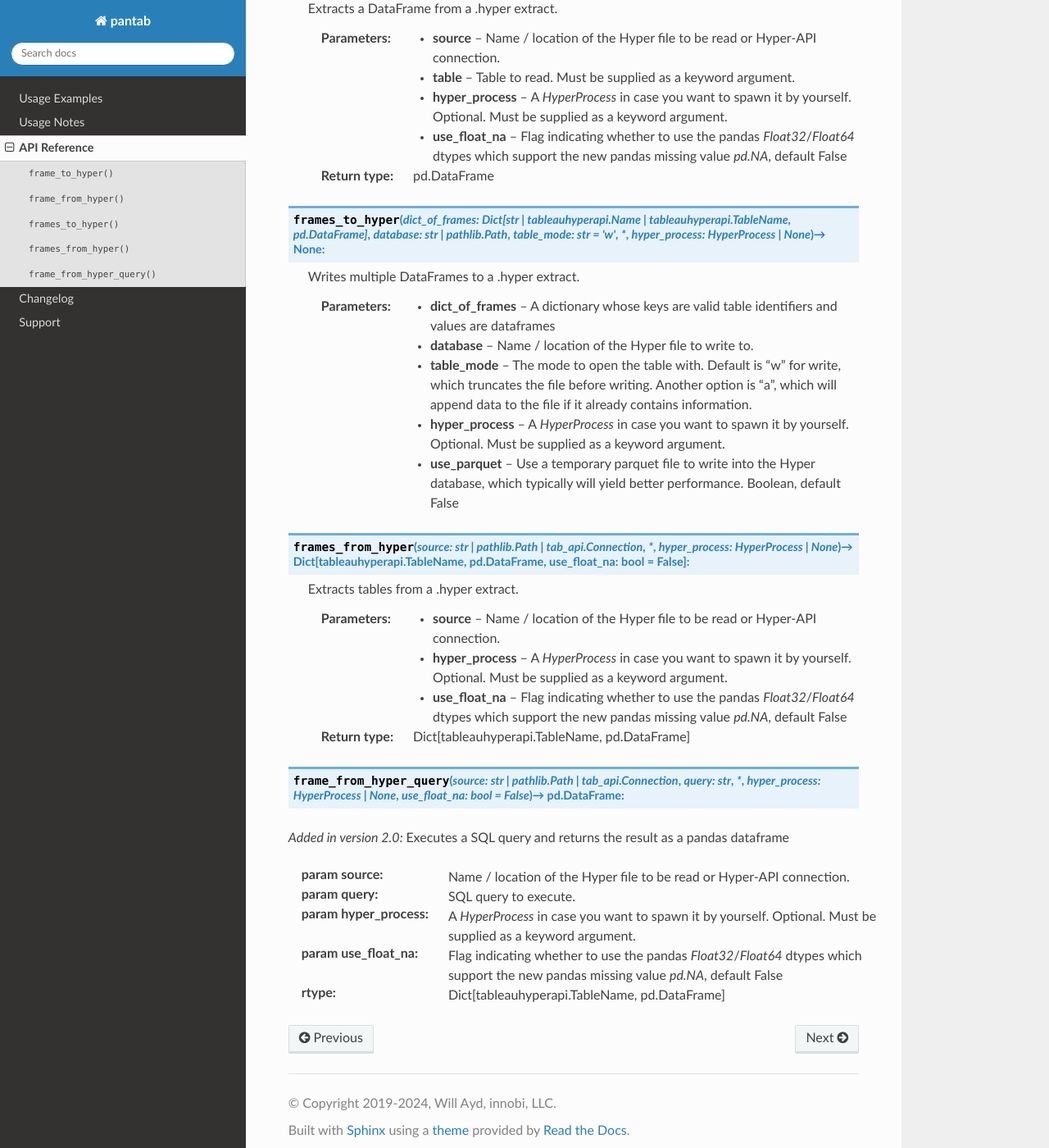
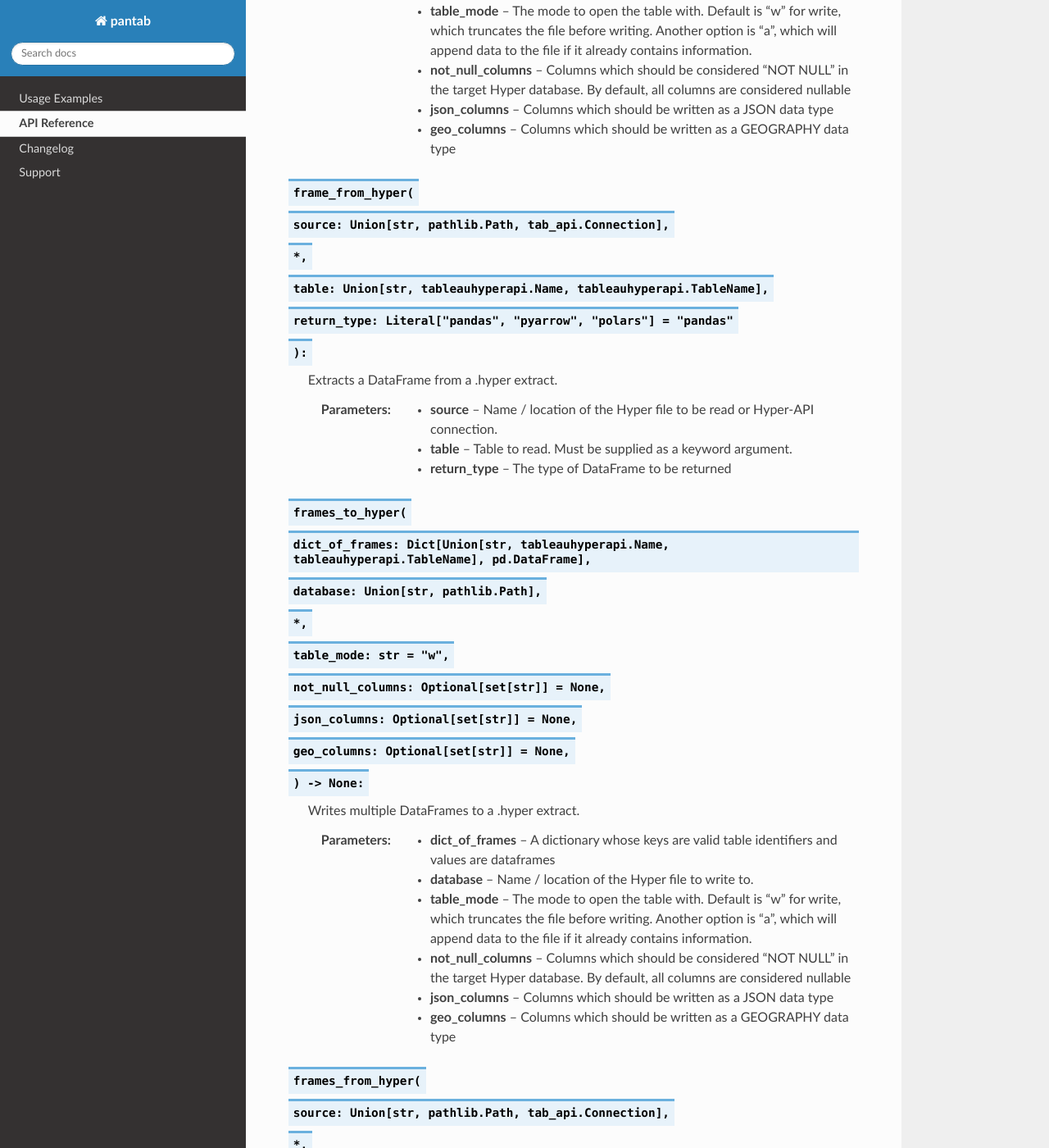
Before and after one commit to innobi/pantab, a Sphinx documentation site: the page built from doc/source/api.rst, in a window 1280 px wide and 1400 px high, scrolled down 617 px. Shown: the whole window at 82% size. Built offline with Sphinx 7.4.7 and the Read the Docs theme 2.0.0, drawn with Linux system fonts in a browser that asks for light colours; some of the changed text lies outside the part shown.

```diff
--- a/doc/source/api.rst
+++ b/doc/source/api.rst
@@ -1,7 +1,15 @@
 API Reference
 =============
 
-.. py:function:: frame_to_hyper(df: pd.DataFrame, database: Union[str, pathlib.Path], *, table: Union[str, tableauhyperapi.Name, tableauhyperapi.TableName], table_mode: str = "w", hyper_process: Optional[HyperProcess]) -> None:
+.. py:function:: frame_to_hyper(df: pd.DataFrame,
+                     database: Union[str, pathlib.Path],
+                     *,
+                     table: Union[str, tableauhyperapi.Name, tableauhyperapi.TableName],
+                     table_mode: str = "w",
+                     not_null_columns: Optional[set[str]] = None,
+                     json_columns: Optional[set[str]] = None,
+                     geo_columns: Optional[set[str]] = None,
+                 ) -> None:
 
    Convert a DataFrame to a .hyper extract.
 
@@ -9,49 +17,64 @@ API Reference
    :param database: Name / location of the Hyper file to write to.
    :param table: Table to write to. Must be supplied as a keyword argument.
    :param table_mode: The mode to open the table with. Default is "w" for write, which truncates the file before writing. Another option is "a", which will append data to the file if it already contains information.
-   :param hyper_process: A `HyperProcess` in case you want to spawn it by yourself. Optional. Must be supplied as a keyword argument.
-   :param use_parquet: Use a temporary parquet file to write into the Hyper database, which typically will yield better performance. Boolean, default False
+   :param not_null_columns: Columns which should be considered "NOT NULL" in the target Hyper database. By default, all columns are considered nullable
+   :param json_columns: Columns which should be written as a JSON data type
+   :param geo_columns: Columns which should be written as a GEOGRAPHY data type
 
-
-.. py:function:: frame_from_hyper(source: Union[str, pathlib.Path, tab_api.Connection], *, table: Union[str, tableauhyperapi.Name, tableauhyperapi.TableName], hyper_process: Optional[HyperProcess], use_float_na: bool = False) -> pd.DataFrame:
+.. py:function:: frame_from_hyper(
+                     source: Union[str, pathlib.Path, tab_api.Connection],
+                     *,
+                     table: Union[str, tableauhyperapi.Name, tableauhyperapi.TableName],
+                     return_type: Literal["pandas", "pyarrow", "polars"] = "pandas"
+                 ):
 
    Extracts a DataFrame from a .hyper extract.
 
    :param source: Name / location of the Hyper file to be read  or Hyper-API connection.
    :param table: Table to read. Must be supplied as a keyword argument.
-   :param hyper_process: A `HyperProcess` in case you want to spawn it by yourself. Optional. Must be supplied as a keyword argument.
-   :param use_float_na: Flag indicating whether to use the pandas `Float32`/`Float64` dtypes which support the new pandas missing value  `pd.NA`, default False
-   :rtype: pd.DataFrame
+   :param return_type: The type of DataFrame to be returned
 
 
-.. py:function:: frames_to_hyper(dict_of_frames: Dict[Union[str, tableauhyperapi.Name, tableauhyperapi.TableName], pd.DataFrame], database: Union[str, pathlib.Path], table_mode: str = "w", *, hyper_process: Optional[HyperProcess]) -> None:
+.. py:function:: frames_to_hyper(
+                     dict_of_frames: Dict[Union[str, tableauhyperapi.Name, tableauhyperapi.TableName], pd.DataFrame],
+                     database: Union[str, pathlib.Path],
+                     *,
+                     table_mode: str = "w",
+                     not_null_columns: Optional[set[str]] = None,
+                     json_columns: Optional[set[str]] = None,
+                     geo_columns: Optional[set[str]] = None,
+                 ) -> None:
 
    Writes multiple DataFrames to a .hyper extract.
 
    :param dict_of_frames: A dictionary whose keys are valid table identifiers and values are dataframes
    :param database: Name / location of the Hyper file to write to.
    :param table_mode: The mode to open the table with. Default is "w" for write, which truncates the file before writing. Another option is "a", which will append data to the file if it already contains information.
-   :param hyper_process: A `HyperProcess` in case you want to spawn it by yourself. Optional. Must be supplied as a keyword argument.
-   :param use_parquet: Use a temporary parquet file to write into the Hyper database, which typically will yield better performance. Boolean, default False
+   :param not_null_columns: Columns which should be considered "NOT NULL" in the target Hyper database. By default, all columns are considered nullable
+   :param json_columns: Columns which should be written as a JSON data type
+   :param geo_columns: Columns which should be written as a GEOGRAPHY data type
 
-.. py:function:: frames_from_hyper(source: Union[str, pathlib.Path, tab_api.Connection], *, hyper_process: Optional[HyperProcess]) -> Dict[tableauhyperapi.TableName, pd.DataFrame, use_float_na: bool = False]:
+.. py:function:: frames_from_hyper(
+                     source: Union[str, pathlib.Path, tab_api.Connection],
+                     *,
+                     return_type: Literal["pandas", "pyarrow", "polars"] = "pandas"
+                 ) -> dict:
 
    Extracts tables from a .hyper extract.
 
    :param source: Name / location of the Hyper file to be read  or Hyper-API connection.
-   :param hyper_process: A `HyperProcess` in case you want to spawn it by yourself. Optional. Must be supplied as a keyword argument.
-   :param use_float_na: Flag indicating whether to use the pandas `Float32`/`Float64` dtypes which support the new pandas missing value  `pd.NA`, default False
-   :rtype: Dict[tableauhyperapi.TableName, pd.DataFrame]
+   :param return_type: The type of DataFrame to be returned
 
 
-.. py:function:: frame_from_hyper_query(source: Union[str, pathlib.Path, tab_api.Connection], query: str, *, hyper_process: Optional[HyperProcess], use_float_na: bool = False) -> pd.DataFrame:
-
-.. versionadded:: 2.0
+.. py:function:: frame_from_hyper_query(
+                     source: Union[str, pathlib.Path, tab_api.Connection],
+                     query: str,
+                     *,
+                     return_type: Literal["pandas", "polars", "pyarrow"] = "pandas",
+                 ):
 
    Executes a SQL query and returns the result as a pandas dataframe
 
    :param source: Name / location of the Hyper file to be read  or Hyper-API connection.
    :param query: SQL query to execute.
-   :param hyper_process: A `HyperProcess` in case you want to spawn it by yourself. Optional. Must be supplied as a keyword argument.
-   :param use_float_na: Flag indicating whether to use the pandas `Float32`/`Float64` dtypes which support the new pandas missing value  `pd.NA`, default False
-   :rtype: Dict[tableauhyperapi.TableName, pd.DataFrame]
+   :param return_type: The type of DataFrame to be returned
--- a/doc/source/caveats.rst
+++ /dev/null
@@ -1,92 +0,0 @@
-Usage Notes
-===========
-
-.. _compatability:
-
-TableauHyperAPI Compatability
------------------------------
-
-pantab leverages C/C++ code to reduce any Python overhead and maximize performance of reads / writes. Unfortunately, the Tableau Hyper API does not currently make guarantees around ABI stability, so not every version of pantab works with every version of the Hyper API. The known compatability matrix is:
-
-+-------+-----------+
-|pantab |Hyper      |
-|version|API        |
-|       |version    |
-+=======+===========+
-|<=2.1.X|<0.0.14567 |
-+-------+-----------+
-|>=3.X  |>=0.0.14567|
-+-------+-----------+
-
-If you are using supported versions and still encounter runtime compatability issues, please open a bug report on the `pantab Github issues page <https://github.com/innobi/pantab/issues>`_
-
-
-Type Mapping
-------------
-
-pantab maps the following dtypes from pandas to the equivalent column type in Tableau.
-
-+--------------------+-----------------+------------+
-|Dtype               |Tableau Type     |Nullability |
-+====================+=================+============+
-|int16               |SMALLINT         |NOT NULLABLE|
-+--------------------+-----------------+------------+
-|int32               |INT              |NOT NULLABLE|
-+--------------------+-----------------+------------+
-|int64               |BIGINT           |NOT NULLABLE|
-+--------------------+-----------------+------------+
-|Int16               |SMALLINT         |NULLABLE    |
-+--------------------+-----------------+------------+
-|Int32               |INT              |NULLABLE    |
-+--------------------+-----------------+------------+
-|Int64               |BIGINT           |NULLABLE    |
-+--------------------+-----------------+------------+
-|float32             |DOUBLE           |NULLABLE    |
-+--------------------+-----------------+------------+
-|float64             |DOUBLE           |NULLABLE    |
-+--------------------+-----------------+------------+
-|Float32             |DOUBLE           |NULLABLE    |
-+--------------------+-----------------+------------+
-|Float64             |DOUBLE           |NULLABLE    |
-+--------------------+-----------------+------------+
-|bool                |BOOL             |NOT NULLABLE|
-+--------------------+-----------------+------------+
-|boolean             |BOOL             |NULLABLE    |
-+--------------------+-----------------+------------+
-|datetime64[ns]      |TIMESTAMP        |NULLABLE    |
-+--------------------+-----------------+------------+
-|datetime64[ns, UTC] |TIMESTAMP_WITH_TZ|Nullable    |
-+--------------------+-----------------+------------+
-|timedelta64[ns]     |INTERVAL         |NULLABLE    |
-+--------------------+-----------------+------------+
-|object              |TEXT             |NULLABLE    |
-+--------------------+-----------------+------------+
-|string              |TEXT             |NULLABLE    |
-+--------------------+-----------------+------------+
-
-Any dtype not explicitly listed in the above table will raise a ValueError if trying to write out data.
-
-When reading data through ``frame_from_hyper_query``, pantab will always assume that all result columns are nullable.
-
-.. versionadded:: 1.0.0
-   If using pandas 1.0 and above, text data will be read back into a ``string`` dtype rather than an ``object`` dtype.
-
-.. note::
-
-   Most objects can maintain their type when "round-tripping" to/from Hyper extracts, with the exception of the float32 object as only DOUBLE is available for floating point storage in Hyper. After pandas 1.0 / pantab 1.0, object dtypes written will be read back in as string. Also, reading data back through ``frame_from_hyper_query`` will likely read back different dtypes, as ``frame_from_hyper_query`` assumes all columns to be nullable.
-
-Index / Column Handling
------------------------
-A pandas DataFrame always comes with an ``Index`` used to slice / access rows. No such concept exists in Tableau, so this will be implicitly dropped when writing Hyper extracts.
-
-With respect to columns, note that Tableau stores column labels internally as a string. You *may* be able to write non-string objects to the database (this is left to the underlying Hyper API to decide) but reading those objects back is not a lossless operation and will always return strings.
-
-Datetime Timezone Handling
---------------------------
-
-Timezones are not supported in Hyper Extracts. Attempting to write a timezone aware array to an extract will result in an error that the dtype is not supported. The only option to write dates with timezone information would be to make the data timezone naive. You may also consider storing the timezone in a separate column as part of the extract to avoid losing information.
-
-Timedelta Components
---------------------
-
-The ``pd.Timedelta`` and the ``Interval`` exposed by the Hyper API have similar but different storage mechanisms that may cause inconsistencies. Specifically, a `pd.Timedelta` does not have a month component to it, so reading ``Interval`` objects from a Hyper Extract that have this component will raise a ``TypeError``.  The Hyper API's ``Interval`` only offers storage of days and microseconds (aside from months). pantab will convert hours, minutes, seconds, etc... into microseconds for you, but reading that information back from a Hyper extract is lossy and will only provide back the microsecond storage.
--- a/doc/source/conf.py
+++ b/doc/source/conf.py
@@ -5,7 +5,7 @@ from typing import List
 project = "pantab"
 copyright = "2019-2024, Will Ayd, innobi, LLC"
 author = "Will Ayd, innobi, LLC"
-release = "4.0.0.rc2"
+release = "4.0.0"
 
 
 # -- General configuration ---------------------------------------------------
--- a/doc/source/examples.rst
+++ b/doc/source/examples.rst
@@ -113,8 +113,6 @@ Please note that ``table_mode="a"`` will create the table(s) if they do not alre
 Issuing SQL queries
 -------------------
 
-.. versionadded:: 2.0
-
 With ``frame_from_hyper_query``, one can execute SQL queries against a Hyper file and retrieve the resulting data as a DataFrame. This can be used, e.g. to retrieve only a part of the data (using a ``WHERE`` clause) or to offload computations to Hyper.
 
 .. code-block:: python
@@ -153,8 +151,6 @@ With ``frame_from_hyper_query``, one can execute SQL queries against a Hyper fil
 Providing your own HyperProcess
 -------------------------------
 
-.. versionadded:: 2.0
-
 For convenience, pantab's functions internally spawn a `HyperProcess <https://tableau.github.io/hyper-db/docs/hyper-api/hyper_process>`_. In case you prefer to spawn your own ``HyperProcess``, you can supply it to pantab through the ``hyper_process`` keyword argument.
 
 By using your own ``HyperProcess``, you have full control over all its startup paramters.
@@ -188,40 +184,55 @@ By reusing the same ``HyperProcess`` for multiple operations, we also save a few
        pt.frame_to_hyper(df, "example.hyper", table="animals", table_mode="a", hyper_process=hyper)
 
 
-Providing your own Hyper Connection
------------------------------------
+Bring your own DataFrame
+------------------------
 
-.. versionadded:: 2.0
+.. versionadded:: 4.0
 
-In order to interface with Hyper, pantab functions need a HyperAPI `Connection <https://tableau.github.io/hyper-db/docs/hyper-api/connection>`_ to interface with Hyper.
-For convenience, pantab creates those connections implicitly for you.
-However, establishing a connection is not for free, and by reusing the same ``Connection`` for multiple operations, we can save time.
-Hence, pantab also allows you to pass in a HyperAPI connection instead of the name / location of your Hyper file.
+When pantab was first created, pandas was the dominant DataFrame library. In the years since then, many competing libraries have cropped up which all provide different advantages. To give users the most flexibility, pantab provides first class support for exchanging `pandas <https://pandas.pydata.org/>`_, `polars <https://pola.rs/>`_ and `pyarrow <https://arrow.apache.org/docs/python/index.html>`_ DataFrames. To wit, all of the following code samples will produce an equivalent Hyper file:
 
 .. code-block:: python
 
+   import pantab as pt
+
    import pandas as pd
-   import pantab as pt
-   from tableauhyperapi import HyperProcess, Telemetry, Connection, CreateMode
+   df = pd.DataFrame({"col": [1, 2, 3]})
+   pt.frame_to_hyper(df, "example.hyper", table="test")
 
-   df = pd.DataFrame([
-       ["dog", 4],
-       ["cat", 4],
-       ["centipede", 100],
-   ], columns=["animal", "num_of_legs"])
-   path = "example.hyper"
+   import pyarrow as pa
+   tbl = pa.Table.from_arrays([pa.array([1, 2, 3])], names=["col"])
+   pt.frame_to_hyper(tbl, "example.hyper", table="test")
 
-   with HyperProcess(Telemetry.DO_NOT_SEND_USAGE_DATA_TO_TABLEAU) as hyper:
-       pt.frames_to_hyper({"animals": df}, path, hyper_process=hyper)
+   import polars as pl
+   df = pl.DataFrame({"col": [1, 2, 3]})
+   pt.frame_to_hyper(df, "example.hyper", table="test")
 
-       with Connection(hyper.endpoint, path, CreateMode.NONE) as connection:
-            query = """
-            SELECT animal
-            FROM animals
-            WHERE num_of_legs > 4
-            """
-            many_legs_df = pt.frame_from_hyper_query(connection, query)
-            print(many_legs_df)
+As far as reading is concerned, you can control the type of DataFrame you receive back via the ``return_type`` keyword. pandas remains the default
 
-            all_animals = pt.frame_from_hyper(connection, table="animals")
-            print(all_animals)
+.. code-block:: python
+
+   >>> pt.frame_from_hyper("example.hyper", table="test")  # pandas by default
+      col
+   0    1
+   1    2
+   2    3
+   >>> pt.frame_from_hyper("example.hyper", table="test", return_type="pyarrow")
+   pyarrow.Table
+   col: int64
+   ----
+   col: [[1,2,3]]
+   >>> pt.frame_from_hyper("example.hyper", table="test", return_type="polars")
+   shape: (3, 1)
+   ┌─────┐
+   │ col │
+   │ --- │
+   │ i64 │
+   ╞═════╡
+   │ 1   │
+   │ 2   │
+   │ 3   │
+   └─────┘
+
+.. note::
+
+   Technically pantab is able to *write* any DataFrame library that implements the `Arrow PyCapsule Interface <https://arrow.apache.org/docs/format/CDataInterface/PyCapsuleInterface.html>`_
--- a/doc/source/index.rst
+++ b/doc/source/index.rst
@@ -5,7 +5,6 @@ pantab
    :hidden:
 
    examples
-   caveats
    api
    changelog
    support
--- a/pyproject.toml
+++ b/pyproject.toml
@@ -8,7 +8,7 @@ build-backend = "scikit_build_core.build"
 
 [project]
 name = "pantab"
-version = "4.0.0rc2"
+version = "4.0.0"
 description = "Converts pandas DataFrames into Tableau Hyper Extracts and back"
 license = {file = "LICENSE.txt"}
 readme = "README.md"
--- a/src/pantab/__init__.py
+++ b/src/pantab/__init__.py
@@ -1,4 +1,4 @@
-__version__ = "4.0.0rc2"
+__version__ = "4.0.0"
 
 
 from pantab._reader import frame_from_hyper, frame_from_hyper_query, frames_from_hyper
```
